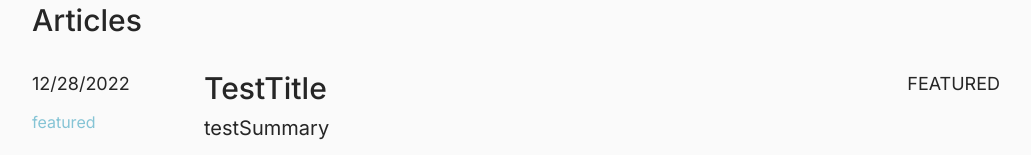
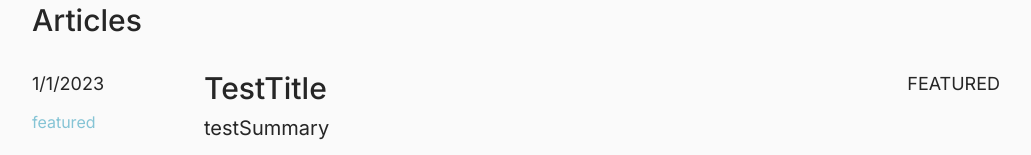
Before and after one commit to manueljenni/manueljenni.com_nextjs, a Next.js app: page /articles in a window 1280 px wide. Shown: the part 126-281 px from the top of the page, without its empty margins (124-1155 px from the left). Built offline with nearby package versions, Linux system fonts and the light colour scheme.

Commit message:
Add dates

```diff
--- a/app/Components/ArticlePreview.tsx
+++ b/app/Components/ArticlePreview.tsx
@@ -9,7 +9,7 @@ export default function ArticlePreview(props: any) {
         <div className="hidden md:flex w-1/6 items-start">
           <div className="space-y-3 pr-8">
             <p className="text-lg">
-              {article.publicationDate == null ? new Date().toLocaleDateString() : article.publicationDate}
+              {article.publicationDate == null ? new Date().toLocaleDateString() : new Date(Date.parse(article.publicationDate)).toLocaleDateString()}
             </p>
             <p className="text-main">{article.category}</p>
           </div>
--- a/app/Header.tsx
+++ b/app/Header.tsx
@@ -10,7 +10,7 @@ export default function Header() {
             <p className="text-2xl font-medium">Manuel Jenni</p>
           </Link>
         </div>
-        <div className="flex justify-between space-x-8 text-lg header">
+        <div className="flex justify-evenly space-x-8 text-lg header">
           <Link href={"/"}>
             <p>Home</p>
           </Link>
--- a/app/articles/md/test.md
+++ b/app/articles/md/test.md
@@ -6,6 +6,7 @@ summary: testSummary
 tags: test,test,test
 category: featured
 link: test
+publicationDate: 2023-01-01
 ---
 
 
--- a/app/fetchData.tsx
+++ b/app/fetchData.tsx
@@ -25,7 +25,7 @@ function getMetaObjOfFile(fileName: string) {
     "link": fileName.replaceAll(".md", ""),
     "summary": data.summary,
     "category": data.category,
-    "publicationDate": null,
+    "publicationDate": data.publicationDate,
     "tags": data.tags,
     "content": content
   }
```
